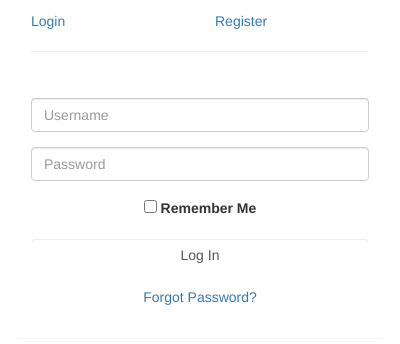
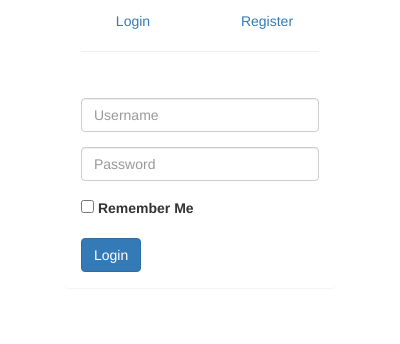
Before and after one commit to Psouka/myExtension, a browser extension: page popup.html in a window 400 px wide. Drawn offline with Linux system fonts and the light colour scheme.

Commit message:
improvement

```diff
--- a/css/site.css
+++ b/css/site.css
@@ -6,6 +6,10 @@
 
 body {
   overflow: hidden;
+}
+
+a {
+  text-decoration: none;
 }
 
 ul {
@@ -52,7 +56,7 @@ ul {
 }
 
 .link > a{
-  width: 110px; height: 70.1px; padding: 4px 4px 0px; margin: 10px;
+  width: 110px; height: 65.1px; padding: 4px 4px 0px; margin: 10px;
    text-decoration:none;
   display:block!important;
   background:#fff;
--- a/popup.html
+++ b/popup.html
@@ -6,16 +6,16 @@
     <script src="js/popup.js"></script>
   </head>
   <body>
-    <div class="container">
+    <div class="container" style="width: 300px;">
     	<div class="row">
 			<div class="col-md-12">
 				<div class="panel panel-login">
 					<div class="panel-heading">
 						<div class="row">
-							<div class="col-xs-6">
+							<div class="col-xs-6  text-center">
 								<a href="#" class="active" id="login-form-link">Login</a>
 							</div>
-							<div class="col-xs-6">
+							<div class="col-xs-6  text-center">
 								<a href="#" id="register-form-link">Register</a>
 							</div>
 						</div>
@@ -31,26 +31,11 @@
 									<div class="form-group">
 										<input type="password" name="password" id="password" tabindex="2" class="form-control" placeholder="Password">
 									</div>
-									<div class="form-group text-center">
+									<div class="form-group">
 										<input type="checkbox" tabindex="3" class="" name="remember" id="remember">
 										<label for="remember"> Remember Me</label>
 									</div>
-									<div class="form-group">
-										<div class="row">
-											<div class="col-md-6">
-												<input type="submit" name="login-submit" id="login-submit" tabindex="4" class="form-control btn btn-login" value="Log In">
-											</div>
-										</div>
-									</div>
-									<div class="form-group">
-										<div class="row">
-											<div class="col-md-6">
-												<div class="text-center">
-													<a href="#" tabindex="5" class="forgot-password">Forgot Password?</a>
-												</div>
-											</div>
-										</div>
-									</div>
+									<button type="submit" class="btn btn-primary">Login</button>
 								</form>
 								<form id="register-form" action="#" method="post" role="form" style="display: none;">
 									<div class="form-group">
@@ -65,13 +50,7 @@
 									<div class="form-group">
 										<input type="password" name="confirm-password" id="confirm-password" tabindex="2" class="form-control" placeholder="Confirm Password">
 									</div>
-									<div class="form-group">
-										<div class="row">
-											<div class="col-sm-6">
-												<input type="submit" name="register-submit" id="register-submit" tabindex="4" class="form-control btn btn-register" value="Register Now">
-											</div>
-										</div>
-									</div>
+									<button type="submit" class="btn btn-primary">Login</button>
 								</form>
 							</div>
 						</div>
```
Also changed, not shown: emoteFace.js (added, +37 -0 lines), eventPage.js (deleted, +0 -40 lines), manifest.json.
